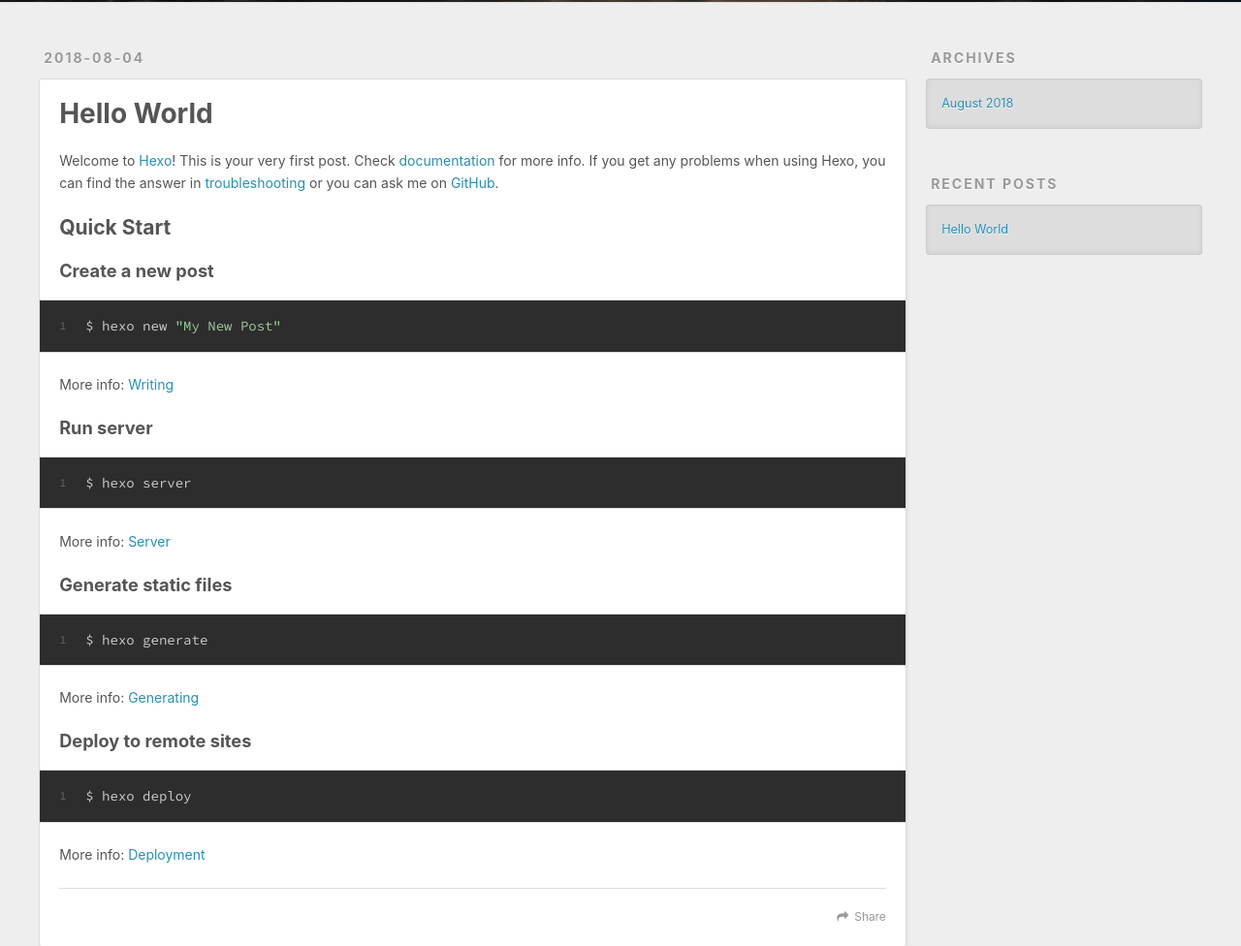
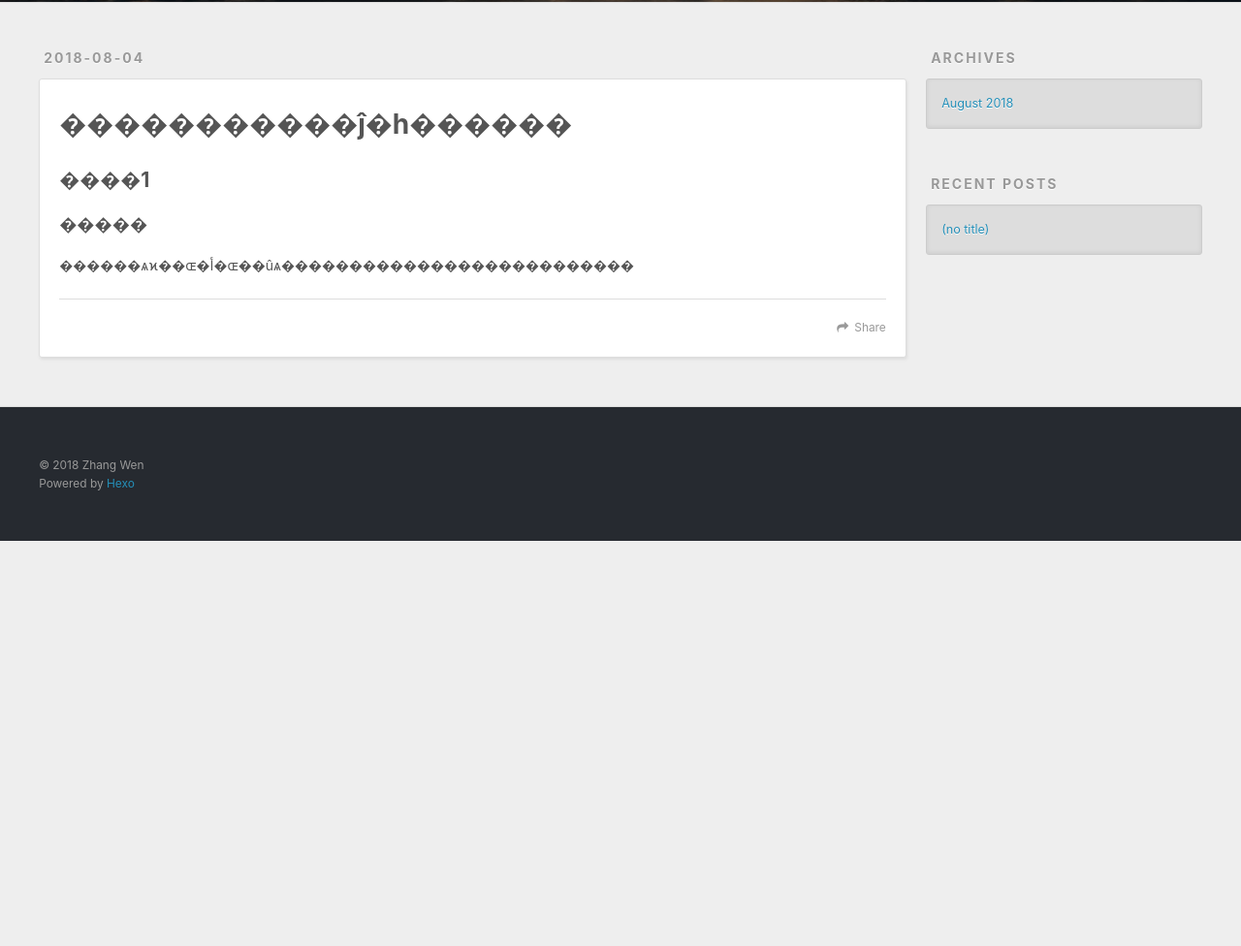
Before and after one commit to May19920609/May19920609.github.io, a plain HTML site: page 2018/08/04/hello-world/index.html in a window 1280 px wide. Shown: the part 298-1274 px from the top of the page at 97% size. After the commit the page ends 856 px from the top, so only its background shows below. Drawn offline with nearby package versions, Linux system fonts and the light colour scheme.

Commit message:
Site updated: 2018-08-04 16:21:54

```diff
--- a/2018/08/04/hello-world/index.html
+++ b/2018/08/04/hello-world/index.html
@@ -5,19 +5,19 @@
 
 
 
-  <title>Hello World | 雯雯&#39;s Blog</title>
+  <title>雯雯&#39;s Blog</title>
   <meta name="viewport" content="width=device-width, initial-scale=1, maximum-scale=1">
-  <meta name="description" content="Welcome to Hexo! This is your very first post. Check documentation for more info. If you get any problems when using Hexo, you can find the answer in troubleshooting or you can ask me on GitHub. Quick">
+  <meta name="description" content="�����������ĵ�һ����������1�����������ѧϰ��ɶ�أ�ɶ��ûѧ��������������������������">
 <meta property="og:type" content="article">
-<meta property="og:title" content="Hello World">
+<meta property="og:title" content="雯雯&#39;s Blog">
 <meta property="og:url" content="http://yoursite.com/2018/08/04/hello-world/index.html">
 <meta property="og:site_name" content="雯雯&#39;s Blog">
-<meta property="og:description" content="Welcome to Hexo! This is your very first post. Check documentation for more info. If you get any problems when using Hexo, you can find the answer in troubleshooting or you can ask me on GitHub. Quick">
+<meta property="og:description" content="�����������ĵ�һ����������1�����������ѧϰ��ɶ�أ�ɶ��ûѧ��������������������������">
 <meta property="og:locale" content="default">
-<meta property="og:updated_time" content="2018-08-04T07:44:43.180Z">
+<meta property="og:updated_time" content="2018-08-04T08:21:15.886Z">
 <meta name="twitter:card" content="summary">
-<meta name="twitter:title" content="Hello World">
-<meta name="twitter:description" content="Welcome to Hexo! This is your very first post. Check documentation for more info. If you get any problems when using Hexo, you can find the answer in troubleshooting or you can ask me on GitHub. Quick">
+<meta name="twitter:title" content="雯雯&#39;s Blog">
+<meta name="twitter:description" content="�����������ĵ�һ����������1�����������ѧϰ��ɶ�أ�ɶ��ûѧ��������������������������">
 
     <link rel="alternate" href="/atom.xml" title="雯雯&#39;s Blog" type="application/atom+xml">
 
@@ -74,32 +74,14 @@
   <div class="article-inner">
 
 
-      <header class="article-header">
-
-
-    <h1 class="article-title" itemprop="name">
-      Hello World
-    </h1>
-
-
-      </header>
-
     <div class="article-entry" itemprop="articleBody">
 
-        <p>Welcome to <a href="https://hexo.io/" target="_blank" rel="noopener">Hexo</a>! This is your very first post. Check <a href="https://hexo.io/docs/" target="_blank" rel="noopener">documentation</a> for more info. If you get any problems when using Hexo, you can find the answer in <a href="https://hexo.io/docs/troubleshooting.html" target="_blank" rel="noopener">troubleshooting</a> or you can ask me on <a href="https://github.com/hexojs/hexo/issues" target="_blank" rel="noopener">GitHub</a>.</p>
-<h2 id="Quick-Start"><a href="#Quick-Start" class="headerlink" title="Quick Start"></a>Quick Start</h2><h3 id="Create-a-new-post"><a href="#Create-a-new-post" class="headerlink" title="Create a new post"></a>Create a new post</h3><figure class="highlight bash"><table><tr><td class="gutter"><pre><span class="line">1</span><br></pre></td><td class="code"><pre><span class="line">$ hexo new <span class="string">"My New Post"</span></span><br></pre></td></tr></table></figure>
-<p>More info: <a href="https://hexo.io/docs/writing.html" target="_blank" rel="noopener">Writing</a></p>
-<h3 id="Run-server"><a href="#Run-server" class="headerlink" title="Run server"></a>Run server</h3><figure class="highlight bash"><table><tr><td class="gutter"><pre><span class="line">1</span><br></pre></td><td class="code"><pre><span class="line">$ hexo server</span><br></pre></td></tr></table></figure>
-<p>More info: <a href="https://hexo.io/docs/server.html" target="_blank" rel="noopener">Server</a></p>
-<h3 id="Generate-static-files"><a href="#Generate-static-files" class="headerlink" title="Generate static files"></a>Generate static files</h3><figure class="highlight bash"><table><tr><td class="gutter"><pre><span class="line">1</span><br></pre></td><td class="code"><pre><span class="line">$ hexo generate</span><br></pre></td></tr></table></figure>
-<p>More info: <a href="https://hexo.io/docs/generating.html" target="_blank" rel="noopener">Generating</a></p>
-<h3 id="Deploy-to-remote-sites"><a href="#Deploy-to-remote-sites" class="headerlink" title="Deploy to remote sites"></a>Deploy to remote sites</h3><figure class="highlight bash"><table><tr><td class="gutter"><pre><span class="line">1</span><br></pre></td><td class="code"><pre><span class="line">$ hexo deploy</span><br></pre></td></tr></table></figure>
-<p>More info: <a href="https://hexo.io/docs/deployment.html" target="_blank" rel="noopener">Deployment</a></p>
+        <h1 id="�����������j�һ������"><a href="#�����������j�һ������" class="headerlink" title="�����������ĵ�һ������"></a>�����������ĵ�һ������</h1><h2 id="����1"><a href="#����1" class="headerlink" title="����1"></a>����1</h2><h3 id="�����"><a href="#�����" class="headerlink" title="�����"></a>�����</h3><p>������ѧϰ��ɶ�أ�ɶ��ûѧ��������������������������</p>
 
 
     </div>
     <footer class="article-footer">
-      <a data-url="http://yoursite.com/2018/08/04/hello-world/" data-id="cjkf51a600000ww9py58oz785" class="article-share-link">Share</a>
+      <a data-url="http://yoursite.com/2018/08/04/hello-world/" data-id="cjkf5g03e0000wk9prc5z1ulk" class="article-share-link">Share</a>
 
 
     </footer>
@@ -138,7 +120,7 @@
       <ul>
 
           <li>
-            <a href="/2018/08/04/hello-world/">Hello World</a>
+            <a href="/2018/08/04/hello-world/">(no title)</a>
           </li>
 
       </ul>
```
Also changed, not shown: archives/2018/08/index.html (+1 -7 lines), archives/2018/index.html (+1 -7 lines), archives/index.html (+1 -7 lines), index.html (+3 -21 lines).
